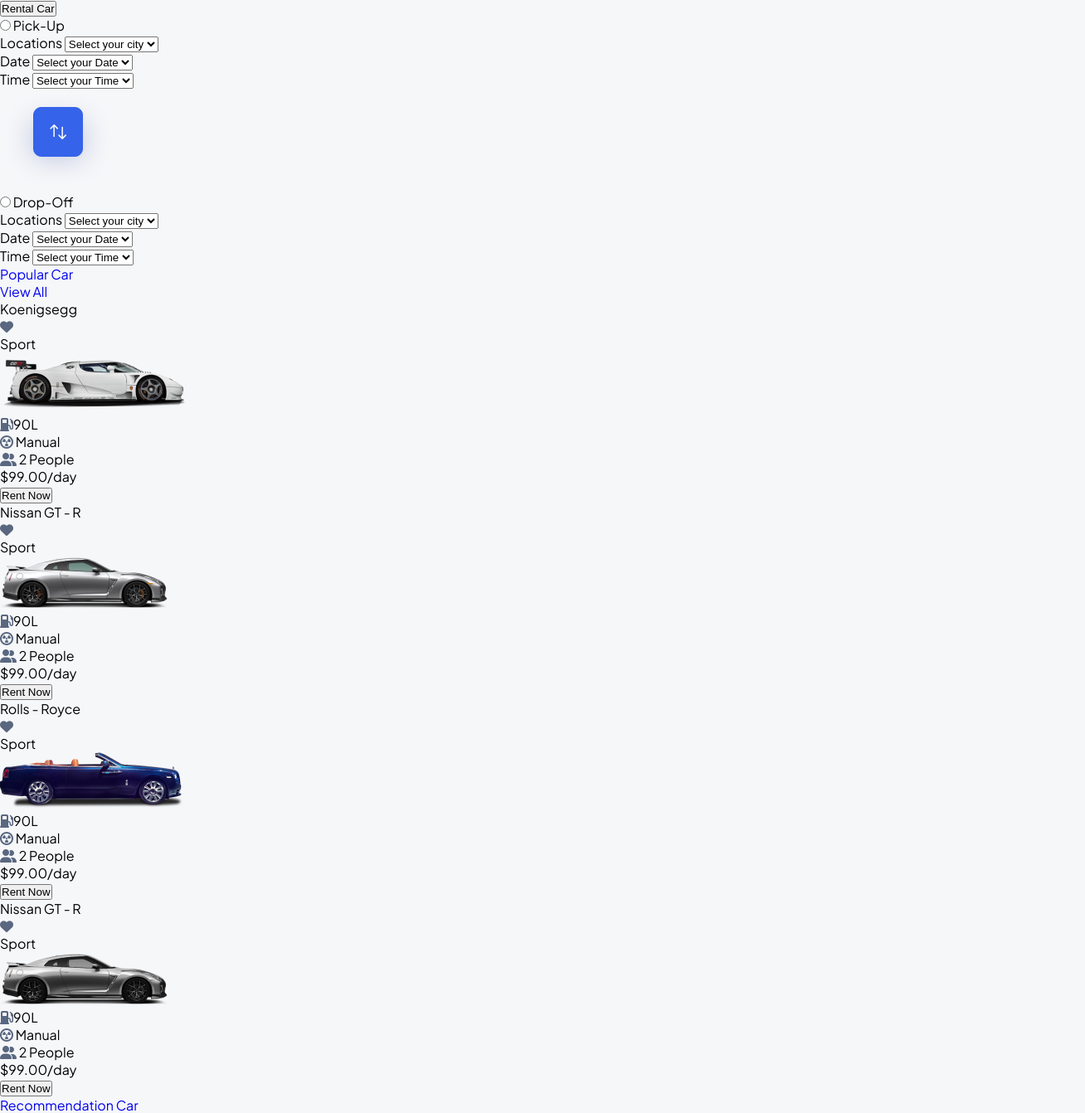
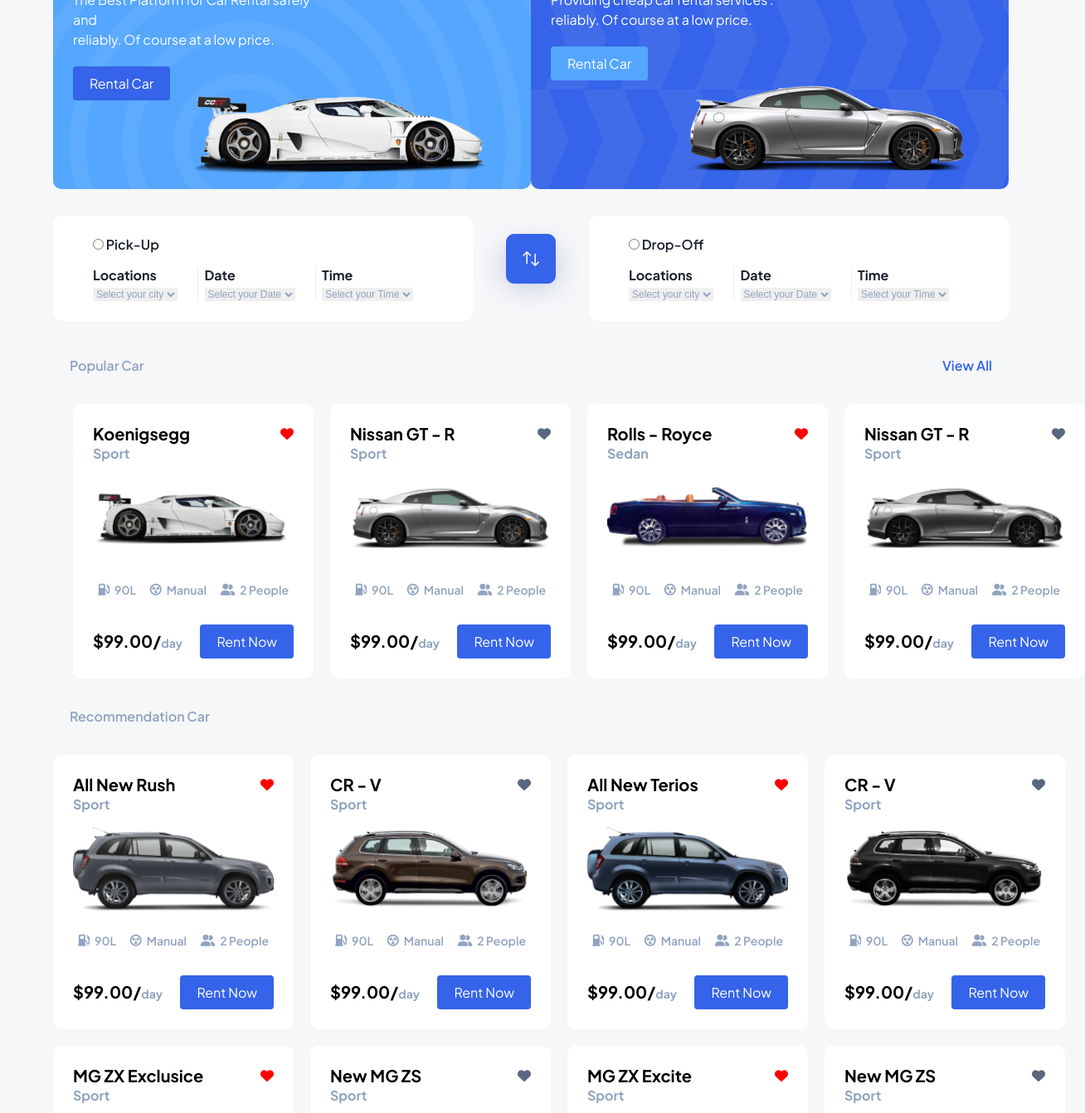
Before and after one commit to anilcodersigdel/figma-design, a plain HTML site: page index.html in a window 1280 px wide. Shown: the part 292-1634 px from the top of the page at 83% size, 1308 px wide, since content can reach past the window. Drawn offline with Linux system fonts and the light colour scheme.

Commit message:
all changes made for sass architecture and working complete grid part still remaining footer

```diff
--- a/index.html
+++ b/index.html
@@ -15,17 +15,16 @@
     <header>
     <nav>
         <div class="nav-logo">
-            <div>
+            <div class="logo">
        <span><a href="category.html">MORENT</a></span>
     </div>
 
 
         <div class="nav-search">
 
-            <i class="fa-solid fa-magnifying-glass"></i>
+            <a href="#"><i class="fa-solid fa-magnifying-glass"></i></a>
             <input type="text" placeholder="Search something here">
-            <i class="fa-solid fa-sliders"></i>
-
+            <a href="#"><i class="fa-solid fa-sliders"></i></a>
         </div>
     </div>
 
@@ -42,31 +41,31 @@
 
 <section class="hero">
 
-    <div class="hero_section-first">
+    <div class="hero-section first">
 
-        <div class="hero_content">
+        <div class="hero-content">
+            <div>
    <h1>The best platform for Rental Car</h1>
 
    <p>The Best Platform for Car Rental safely and </p>
     <p>reliably. Of course at a low price.</p>
+</div>
 
-
-    <div class="btn1">
-        <button class="button-basic">Rental Car</button>
+    <div class="btn">
+        <button class="btn1">Rental Car</button>
     </div>
 </div>
     </div>
 
-    <div class="hero_section-second">
+    <div class="hero-section second">
 
-         <div class="hero_content">
+         <div class="hero-content">
             <h1>Easy way to rent a car at a low price</h1>
-
             <p>Providing cheap car rental services .</p>
              <p>reliably. Of course at a low price.</p>
 
-             <div class="btn2">
-                <button>Rental Car</button>
+             <div class="btn">
+                <button class="btn2">Rental Car</button>
             </div>
 
          </div>
@@ -80,7 +79,7 @@
     <div class="location">
 
         <input type="radio" id="Pick-Up" name="Pick-Up" value="Pick-Up">
-         <label for="Pick-Up">Pick-Up</label>
+         <label class="input-label" for="Pick-Up">Pick-Up</label>
 
                     <form>
 
@@ -119,7 +118,7 @@
       <div class="location">
 
              <input type="radio" id="Drop-Off" name="Drop-Off" value="Drop-Off">
-            <label for="drop-off">Drop-Off</label>
+            <label class="input-label" for="drop-off">Drop-Off</label>
 
 
           <form>
@@ -143,7 +142,7 @@
 
 
 
-       <div  class="form-item no-border-right">
+       <div  class="form-item third">
 
            <label for="Time">Time</label>
           <select name="Locations" id="Locations">
@@ -158,28 +157,28 @@
 
 
 
-<section class="body-content">
 
-     <div class="body-content-first">
 
-        <p class="body-para1"><a href="#">Popular Car</a></p>
-        <p class="body-para2"><a href="#">View All</a></p>
+<section class="catalogue-car">
+
+     <div class="popular">
+
+        <p class="popular-car"><a href="#">Popular Car</a></p>
+        <p class="view-all"><a href="#">View All</a></p>
 </div>
 
-    <div class="grid-container">
+    <div class="popular-car-rent">
 
+        <div class="car-item">
 
-
-        <div class="grid-item">
-
-            <div class="cart-love">
+            <div class="car-love">
             <p>Koenigsegg</p>
             <i class="red-love fa-solid fa-heart"></i>
         </div>
-            <p class="grid-item-p2">Sport</p>
+            <p class="car-class">Sport</p>
             <img src="assets/images/car1.png" alt="car image">
 
-            <div class="grid-content">
+            <div class="car-content">
 
                <p><i class="fa-solid fa-gas-pump"></i>90L</p>
                 <p><i class="fa-solid fa-circle-radiation"></i> Manual</p>
@@ -187,7 +186,7 @@
 
             </div>
 
-            <div class="grid-footer">
+            <div class="car-item-footer">
 
                 <p>$99.00/<span>day</span></p>
                 <button>Rent Now</button>
@@ -197,17 +196,17 @@
 
 
 
-        <div class="grid-item">
+        <div class="car-item">
 
 
-            <div class="cart-love">
+            <div class="car-love">
             <p>Nissan GT - R</p>
             <i class="fa-solid fa-heart"></i>
         </div>
-            <p class="grid-item-p2">Sport</p>
+            <p class="car-class">Sport</p>
             <img src="assets/images/car2.png" alt="car image">
 
-            <div class="grid-content">
+            <div class="car-content">
 
                <p><i class="fa-solid fa-gas-pump"></i>90L</p>
                 <p><i class="fa-solid fa-circle-radiation"></i> Manual</p>
@@ -216,7 +215,7 @@
             </div>
 
 
-            <div class="grid-footer">
+            <div class="car-item-footer">
 
                 <p>$99.00/<span>day</span></p>
                 <button>Rent Now</button>
@@ -225,16 +224,16 @@
         </div>
 
 
-        <div class="grid-item">
+        <div class="car-item">
 
-           <div class="cart-love">
+           <div class="car-love">
             <p>Rolls - Royce</p>
             <i class="red-love fa-solid fa-heart"></i>
         </div>
-            <p class="grid-item-p2">Sport</p>
+            <p class="car-class">Sedan</p>
             <img src="assets/images/car3.png" alt="car image">
 
-            <div class="grid-content">
+            <div class="car-content">
 
                <p><i class="fa-solid fa-gas-pump"></i>90L</p>
                 <p><i class="fa-solid fa-circle-radiation"></i> Manual</p>
@@ -242,7 +241,7 @@
 
             </div>
 
-            <div class="grid-footer">
+            <div class="car-item-footer">
 
                 <p>$99.00/<span>day</span></p>
                 <button>Rent Now</button>
@@ -253,16 +252,18 @@
 
 
 
-        <div class="grid-item">
+        <div class="car-item">
 
-            <div class="cart-love">
+            <div class="car-love">
             <p>Nissan GT - R</p>
             <i class="fa-solid fa-heart"></i>
         </div>
-            <p class="grid-item-p2">Sport</p>
+        <div>
+            <p class="car-class">Sport</p>
             <img src="assets/images/car4.png" alt="car image">
+        </div>
 
-            <div class="grid-content">
+            <div class="car-content">
 
                <p><i class="fa-solid fa-gas-pump"></i>90L</p>
                 <p><i class="fa-solid fa-circle-radiation"></i> Manual</p>
@@ -270,7 +271,7 @@
 
             </div>
 
-            <div class="grid-footer">
+            <div class="car-item-footer">
 
                 <p>$99.00/<span>day</span></p>
                 <button>Rent Now</button>
@@ -280,22 +281,22 @@
     </div>
 
 
-     <div class="body-content-middle"><p><a href="#">Recommendation Car</a></p></div>
+     <div class="recommendation-car"><p><a href="#">Recommendation Car</a></p></div>
 
 
 
-    <div class="grid-container">
+    <div class="recommendation-car-rent">
 
-        <div class="grid-item">
+        <div class="car-item">
 
-            <div class="cart-love">
+            <div class="car-love">
             <p>All New Rush</p>
             <i class=" red-love fa-solid fa-heart"></i>
         </div>
-            <p class="grid-item-p2">Sport</p>
+            <p class="car-class">Sport</p>
             <img src="assets/images/car5.png" alt="car image">
 
-            <div class="grid-content">
+            <div class="car-content">
 
                <p><i class="fa-solid fa-gas-pump"></i>90L</p>
                 <p><i class="fa-solid fa-circle-radiation"></i> Manual</p>
@@ -303,7 +304,7 @@
 
             </div>
 
-            <div class="grid-footer">
+            <div class="car-item-footer">
 
                 <p>$99.00/<span>day</span></p>
                 <button>Rent Now</button>
@@ -313,16 +314,16 @@
 
 
 
-        <div class="grid-item">
+        <div class="car-item">
 
-            <div class="cart-love">
+            <div class="car-love">
             <p>CR  - V</p>
             <i class="fa-solid fa-heart"></i>
         </div>
-            <p class="grid-item-p2">Sport</p>
+            <p class="car-class">Sport</p>
             <img src="assets/images/car6.png" alt="car image">
 
-            <div class="grid-content">
+            <div class="car-content">
 
                <p><i class="fa-solid fa-gas-pump"></i>90L</p>
                 <p><i class="fa-solid fa-circle-radiation"></i> Manual</p>
@@ -330,7 +331,7 @@
 
             </div>
 
-          <div class="grid-footer">
+          <div class="car-item-footer">
 
                 <p>$99.00/<span>day</span></p>
                 <button>Rent Now</button>
@@ -340,16 +341,16 @@
 
 
 
-        <div class="grid-item">
+        <div class="car-item">
 
-            <div class="cart-love">
+            <div class="car-love">
             <p>All New Terios</p>
             <i class="red-love fa-solid fa-heart"></i>
         </div>
-            <p class="grid-item-p2">Sport</p>
+            <p class="car-class">Sport</p>
             <img src="assets/images/car7.png" alt="car image">
 
-            <div class="grid-content">
+            <div class="car-content">
 
                <p><i class="fa-solid fa-gas-pump"></i>90L</p>
                 <p><i class="fa-solid fa-circle-radiation"></i> Manual</p>
@@ -357,7 +358,7 @@
 
             </div>
 
-            <div class="grid-footer">
+            <div class="car-item-footer">
 
                 <p>$99.00/<span>day</span></p>
                 <button>Rent Now</button>
@@ -366,16 +367,16 @@
         </div>
 
 
-        <div class="grid-item">
+        <div class="car-item">
 
-            <div class="cart-love">
+            <div class="car-love">
             <p>CR  - V</p>
             <i class="fa-solid fa-heart"></i>
         </div>
-            <p class="grid-item-p2">Sport</p>
+            <p class="car-class">Sport</p>
             <img src="assets/images/car8.png" alt="car image">
 
-            <div class="grid-content">
+            <div class="car-content">
 
                <p><i class="fa-solid fa-gas-pump"></i>90L</p>
                 <p><i class="fa-solid fa-circle-radiation"></i> Manual</p>
@@ -383,7 +384,113 @@
 
             </div>
 
-            <div class="grid-footer">
+            <div class="car-item-footer">
+
+                <p>$99.00/<span>day</span></p>
+                <button>Rent Now</button>
+            </div>
+
+        </div>
+
+
+
+
+        <div class="car-item">
+
+       <div class="car-love">
+            <p>MG ZX Exclusice</p>
+            <i class="red-love fa-solid fa-heart"></i>
+        </div>
+            <p class="car-class">Sport</p>
+            <img src="assets/images/car9.png" alt="car image">
+
+            <div class="car-content">
+
+               <p><i class="fa-solid fa-gas-pump"></i>90L</p>
+                <p><i class="fa-solid fa-circle-radiation"></i> Manual</p>
+                <p><i class="fa-solid fa-user-group"></i> 2 People</p>
+
+            </div>
+
+            <div class="car-item-footer">
+
+                <p>$99.00/<span>day</span></p>
+                <button>Rent Now</button>
+            </div>
+
+        </div>
+
+
+        <div class="car-item">
+
+            <div class="car-love">
+            <p>New MG ZS</p>
+            <i class="fa-solid fa-heart"></i>
+        </div>
+            <p class="car-class">Sport</p>
+            <img src="assets/images/car10.png" alt="car image">
+
+            <div class="car-content">
+
+               <p><i class="fa-solid fa-gas-pump"></i>90L</p>
+                <p><i class="fa-solid fa-circle-radiation"></i> Manual</p>
+                <p><i class="fa-solid fa-user-group"></i> 2 People</p>
+
+            </div>
+
+            <div class="car-item-footer">
+
+                <p>$99.00/<span>day</span></p>
+                <button>Rent Now</button>
+            </div>
+
+        </div>
+
+
+        <div class="car-item">
+
+            <div class="car-love">
+            <p>MG ZX Excite</p>
+            <i class="red-love fa-solid fa-heart"></i>
+        </div>
+            <p class="car-class">Sport</p>
+            <img src="assets/images/car11.png" alt="car image">
+
+            <div class="car-content">
+
+               <p><i class="fa-solid fa-gas-pump"></i>90L</p>
+                <p><i class="fa-solid fa-circle-radiation"></i> Manual</p>
+                <p><i class="fa-solid fa-user-group"></i> 2 People</p>
+
+            </div>
+
+            <div class="car-item-footer">
+
+                <p>$99.00/<span>day</span></p>
+                <button>Rent Now</button>
+            </div>
+
+        </div>
+
+
+        <div class="car-item">
+
+             <div class="car-love">
+            <p>New MG ZS</p>
+            <i class="fa-solid fa-heart"></i>
+        </div>
+            <p class="car-class">Sport</p>
+            <img src="assets/images/car12.png" alt="car image">
+
+            <div class="car-content">
+
+               <p><i class="fa-solid fa-gas-pump"></i>90L</p>
+                <p><i class="fa-solid fa-circle-radiation"></i> Manual</p>
+                <p><i class="fa-solid fa-user-group"></i> 2 People</p>
+
+            </div>
+
+            <div class="car-item-footer">
 
                 <p>$99.00/<span>day</span></p>
                 <button>Rent Now</button>
@@ -394,119 +501,7 @@
     </div>
 
 
-
-
-
-
-
-    <div class="grid-container">
-        <div class="grid-item">
-
-       <div class="cart-love">
-            <p>MG ZX Exclusice</p>
-            <i class="red-love fa-solid fa-heart"></i>
-        </div>
-            <p class="grid-item-p2">Sport</p>
-            <img src="assets/images/car9.png" alt="car image">
-
-            <div class="grid-content">
-
-               <p><i class="fa-solid fa-gas-pump"></i>90L</p>
-                <p><i class="fa-solid fa-circle-radiation"></i> Manual</p>
-                <p><i class="fa-solid fa-user-group"></i> 2 People</p>
-
-            </div>
-
-            <div class="grid-footer">
-
-                <p>$99.00/<span>day</span></p>
-                <button>Rent Now</button>
-            </div>
-
-        </div>
-
-
-        <div class="grid-item">
-
-            <div class="cart-love">
-            <p>New MG ZS</p>
-            <i class="fa-solid fa-heart"></i>
-        </div>
-            <p class="grid-item-p2">Sport</p>
-            <img src="assets/images/car10.png" alt="car image">
-
-            <div class="grid-content">
-
-               <p><i class="fa-solid fa-gas-pump"></i>90L</p>
-                <p><i class="fa-solid fa-circle-radiation"></i> Manual</p>
-                <p><i class="fa-solid fa-user-group"></i> 2 People</p>
-
-            </div>
-
-            <div class="grid-footer">
-
-                <p>$99.00/<span>day</span></p>
-                <button>Rent Now</button>
-            </div>
-
-        </div>
-
-
-        <div class="grid-item">
-
-            <div class="cart-love">
-            <p>MG ZX Excite</p>
-            <i class="red-love fa-solid fa-heart"></i>
-        </div>
-            <p class="grid-item-p2">Sport</p>
-            <img src="assets/images/car11.png" alt="car image">
-
-            <div class="grid-content">
-
-               <p><i class="fa-solid fa-gas-pump"></i>90L</p>
-                <p><i class="fa-solid fa-circle-radiation"></i> Manual</p>
-                <p><i class="fa-solid fa-user-group"></i> 2 People</p>
-
-            </div>
-
-            <div class="grid-footer">
-
-                <p>$99.00/<span>day</span></p>
-                <button>Rent Now</button>
-            </div>
-
-        </div>
-
-
-        <div class="grid-item">
-
-             <div class="cart-love">
-            <p>New MG ZS</p>
-            <i class="fa-solid fa-heart"></i>
-        </div>
-            <p class="grid-item-p2">Sport</p>
-            <img src="assets/images/car12.png" alt="car image">
-
-            <div class="grid-content">
-
-               <p><i class="fa-solid fa-gas-pump"></i>90L</p>
-                <p><i class="fa-solid fa-circle-radiation"></i> Manual</p>
-                <p><i class="fa-solid fa-user-group"></i> 2 People</p>
-
-            </div>
-
-            <div class="grid-footer">
-
-                <p>$99.00/<span>day</span></p>
-                <button>Rent Now</button>
-            </div>
-
-        </div>
-
-    </div>
-
-
-    <div class="body-content-last">
+    <div class="show-more">
 
 
         <div></div>
@@ -523,14 +518,11 @@
 
 
 
-
-
-
     <footer>
 
 
-      <div class="footer-body">
-        <div class="footer-title">
+      <div class="footer-head">
+           <div class="footer-title">
 
             <h2>MORENT</h2>
             <p>Our vision is to provide convenience and help increase your sales business.</p>
@@ -540,7 +532,7 @@
         <div></div>
 
         <div class="footer-content">
-            <div>
+            <div class="footer-about">
                 <h3>About</h3>
                 <p><a href="#">How it works</a></p>
                 <p><a href="#">Featured</a></p>
@@ -549,8 +541,8 @@
             </div>
 
 
-            <div>
-                <h3>Community</h3>
+            <div class="footer-community">
+                <h3>community</h3>
                 <p><a href="#">Events</a></p>
                 <p><a href="#">Blog</a></p>
                 <p><a href="#">Podcast</a></p>
@@ -558,8 +550,8 @@
             </div>
 
 
-            <div>
-                <h3>Socials</h3>
+            <div class="footer-socials">
+                <h3>socials</h3>
                 <p><a href="#">Discord</a></p>
                 <p><a href="#">Instagram</a></p>
                 <p><a href="#">Twitter</a></p>
--- a/sass/abstracts/_mixins.scss
+++ b/sass/abstracts/_mixins.scss
@@ -5,3 +5,13 @@
     justify-content: space-between;
     align-items: center;
 }
+
+@mixin radius{
+    border-radius: 10px;
+}
+
+@mixin grid{
+    display: grid;
+    grid-template-columns: auto auto auto auto;
+    grid-gap: 20px
+}
--- a/sass/abstracts/_variables.scss
+++ b/sass/abstracts/_variables.scss
@@ -1,13 +1,17 @@
 $base-font-size: 16px;
+$small-font-size: 14px;
 
-
-
-
-
-
+$primary-font-weight: 700;
+$secondary-font-weight: 600;
+$low-font-weight: 500;
 
 $primary-color:rgba(53, 99, 233, 1);
 $secondary-color: rgba(84, 166, 255, 1);
 $background-color: rgba(246, 247, 249, 1);
 $content-background-color: rgba(255, 255, 255, 1);
 $border-color: rgba(195, 212, 233, 0.4);
+
+$footer-text-color: rgba(19, 19, 19, 0.6);
+
+
+$icon-color: rgba(144, 163, 191, 1);
--- a/sass/base/_typography.scss
+++ b/sass/base/_typography.scss
@@ -1,11 +1,34 @@
 @import '../abstracts/variables';
+@import url('https://fonts.googleapis.com/css2?family=Plus+Jakarta+Sans:ital,wght@0,200..800;1,200..800&display=swap');
 
-.nav-logo a{
-    font-size:$base-font-size *2;
-    color: $primary-color;
-    font-weight: 700;
-}
+
 
 i{
     color: rgba(89, 103, 128, 1);
 }
+
+h1{
+    font-size: $base-font-size * 2;
+    line-height: 48px;
+
+}
+p{
+    font-size: $base-font-size;
+    line-height: 24px;
+
+}
+
+input{
+    font-size: 14px;
+    font-family: "Plus Jakarta Sans", sans-serif;
+    border: none;
+    &:focus{
+        outline:none;
+    }
+}
+
+select{
+    border: none;
+    font-size: 12px;
+    color: rgba(144, 163, 191, 1);
+}
--- a/sass/components/_buttons.scss
+++ b/sass/components/_buttons.scss
@@ -0,0 +1,11 @@
+@import  '../abstracts/variables';
+
+button{
+    font-size: $base-font-size;
+    color: white;
+    padding: 10px 20px;
+    border: none;
+    cursor: pointer;
+    border-radius: 4px;
+    font-family: "Plus Jakarta Sans", sans-serif;
+}
--- a/sass/components/_cards.scss
+++ b/sass/components/_cards.scss
@@ -0,0 +1,74 @@
+@import '../abstracts/variables';
+@import '../abstracts/mixins';
+
+.car-item{
+    background-color: $content-background-color;
+    padding: 24px;
+    @include radius;
+
+    .car-love{
+        @include flex-between;
+
+        p{
+            font-size: 20px;
+            font-weight: $primary-font-weight;
+        }
+
+        .red-love{
+            color: red;
+        }
+    }
+
+    img{
+        width: 242px;
+        height: 130px;
+        object-fit: contain;
+    }
+    .car-class{
+            color: $icon-color;
+            font-weight: $primary-font-weight;
+    }
+
+    .car-content{
+        @include flex-between;
+
+
+        p{
+            @include flex-between;
+            gap: 6px;
+            color: $icon-color;
+            font-size: 14px;
+            font-weight: $secondary-font-weight;
+            padding: 6px;
+
+            i{
+                color: $icon-color;
+            }
+        }
+    }
+
+
+    .car-item-footer{
+        display: flex;
+        align-items: center;
+        justify-content: space-between;
+        padding-top: 24px;
+
+        p{
+            font-size: 20px;
+            font-weight: $primary-font-weight;
+
+            span{
+                font-size: 14px;
+                font-weight: $primary-font-weight;
+                color: $icon-color;
+
+            }
+        }
+
+        button{
+
+            background-color: $primary-color;
+        }
+    }
+}
--- a/sass/layout/_footer.scss
+++ b/sass/layout/_footer.scss
@@ -0,0 +1,33 @@
+@import '../abstracts/variables';
+
+footer{
+    padding: 80px 60px 60px 60px;
+    // display: flex;
+
+    .footer-head{
+        display: flex;
+        justify-content: space-between;
+
+
+        .footer-title p{
+            color: $footer-text-color;
+        }
+
+
+    .footer-about{
+        width: 40%;
+        display: flex;
+        justify-content: space-between;
+
+
+        p a{
+            font-size: $base-font-size;
+            font-weight: $low-font-weight;
+            color: $footer-text-color;
+        }
+    }
+
+
+
+}
+}
--- a/sass/layout/_grid.scss
+++ b/sass/layout/_grid.scss
@@ -0,0 +1,11 @@
+@import '../abstracts/mixins';
+
+.popular-car-rent{
+    padding: 24px;
+    @include grid;
+}
+
+.recommendation-car-rent{
+    @include grid;
+    padding-top: 24px;
+}
--- a/sass/main.scss
+++ b/sass/main.scss
@@ -4,9 +4,18 @@
 
 @import
 'layout/header',
-'layout/navigations';
+'layout/navigations',
+'layout/grid',
+ 'layout/footer';
 
 
 @import 'base/typography';
 
 @import 'abstracts/mixins';
+
+@import
+    'pages/home',
+    'pages/about';
+
+@import 'components/buttons',
+        'components/cards';
--- a/sass/pages/_about.scss
+++ b/sass/pages/_about.scss
@@ -0,0 +1,51 @@
+@import '../abstracts/variables';
+@import '../abstracts/mixins';
+
+
+.catalogue-car{
+    padding: 32px 64px;
+
+    .popular{
+        padding: 10px 20px;
+        @include flex-between;
+
+        .popular-car a{
+            color: rgba(144, 163, 191, 1);
+        }
+        .view-all a{
+            color: $primary-color;
+        }
+        a{
+            font-weight: $secondary-font-weight;
+        }
+    }
+
+
+
+    .recommendation-car{
+        padding: 10px 20px;
+
+        p a{
+            color: $icon-color;
+            font-weight: $secondary-font-weight;
+        }
+
+
+    }
+
+    .show-more{
+        padding-top: 64px;
+        @include flex-between;
+
+        button{
+            background-color: $primary-color;
+        }
+
+        p a{
+            color: $icon-color;
+            font-size: 14px;
+        }
+    }
+
+
+}
--- a/sass/pages/_home.scss
+++ b/sass/pages/_home.scss
@@ -0,0 +1,88 @@
+@import '../abstracts/variables';
+@import '../abstracts/mixins';
+
+.hero{
+    padding: 32px 64px 0 64px;
+    display: flex;
+    justify-content: space-between;
+
+    .hero-section.first{
+        width: 640px;
+       height: 360px;
+       background: $secondary-color url("/assets/images/BG.png");
+       @include radius;
+
+
+    }
+       .hero-section.second{
+        width: 640px;
+        height: 360px;
+        background: $primary-color url("/assets/images/BG2.png");
+        @include radius;
+    }
+
+.hero-content {
+    color: white;
+    padding: 24px 250px 16px 24px;
+
+
+.btn{
+    padding-top: 20px;
+
+    .btn1{
+        background-color: $primary-color;
+    }
+    .btn2{
+        background-color: $secondary-color;
+    }
+}
+
+}
+}
+
+
+
+
+
+.address{
+    padding: 32px 64px 0 64px;
+    display: flex;
+    justify-content: space-between;
+
+
+    .location{
+        width: 582px;
+        @include radius;
+        padding: 24px 48px;
+        background-color: $content-background-color;
+
+      .input-label{
+          font-size: 16px;
+          color: rgba(26, 32, 44, 1);
+          font-weight: $secondary-font-weight;
+      }
+
+      form{
+           @include flex-between;
+            padding-top: 16px;
+
+        .form-item{
+            display: flex;
+            flex-direction: column;
+            gap: 5px;
+            padding-right: 24px;
+            border-right: 1px solid $border-color;
+
+            &.third{
+                border-right: none;
+            }
+
+            label{
+                font-size: $base-font-size;
+                color: rgba(26, 32, 44, 1);
+                font-weight: $primary-font-weight;
+            }
+        }
+      }
+    }
+}
```
Also changed, not shown: sass/layout/_navigations.scss (+14 -20 lines), sass/base/_reset.scss (line endings or trailing spaces), sass/main.css, 1 other file.
